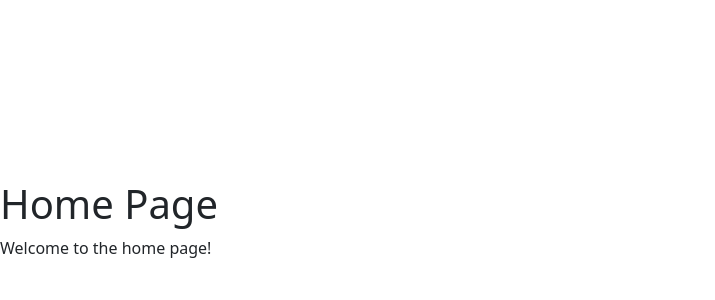
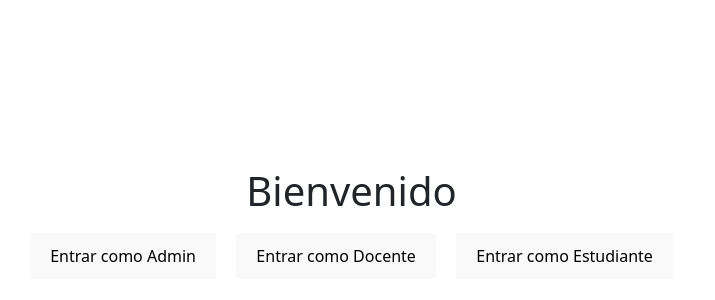
Before and after one commit to DanielTolaba-Umss/Plataforma-Python, a React (Vite) app in the folder front-end/: page / in a window 1280 px wide. Shown: the part 172-472 px from the top of the page, without its empty margins (0-715 px from the left). Built offline with nearby package versions, Linux system fonts and the light colour scheme.

Commit message:
resolviendo conflictos

```diff
--- a/front-end/src/App.jsx
+++ b/front-end/src/App.jsx
@@ -1,10 +1,65 @@
-import AppRouter from "./routes/AppRouter";
-import 'bootstrap/dist/css/bootstrap.min.css';
+import React, { useState } from "react";
+import AppDocente from "./AppDocente";
+import AppAdmin from "./AppAdmin";
+import AppEstudiante from "./AppEstudiante";
+import "bootstrap/dist/css/bootstrap.min.css";
 
 function App() {
+  const [vista, setVista] = useState(null); // 'admin' | 'docente' | 'estudiante' | null
+
+  const manejarVista = (tipo) => {
+    setVista(tipo);
+  };
+
+  const volver = () => {
+    setVista(null);
+  };
+
+  if (vista === "admin") {
+    return (
+      <div>
+        <button onClick={volver}>← Volver</button>
+        <AppAdmin />
+      </div>
+    );
+  }
+
+  if (vista === "docente") {
+    return (
+      <div>
+        <button onClick={volver}>← Volver</button>
+        <AppDocente />
+      </div>
+    );
+  }
+
+  if (vista === "estudiante") {
+    return (
+      <div>
+        <button onClick={volver}>← Volver</button>
+        <AppEstudiante />
+      </div>
+    );
+  }
+
   return (
-    <div className="App">
-      <AppRouter />
+    <div style={{ padding: "20px", textAlign: "center" }}>
+      <h1>Bienvenido</h1>
+      <button onClick={() => manejarVista("admin")} style={{ margin: "10px" }}>
+        Entrar como Admin
+      </button>
+      <button
+        onClick={() => manejarVista("docente")}
+        style={{ margin: "10px" }}
+      >
+        Entrar como Docente
+      </button>
+      <button
+        onClick={() => manejarVista("estudiante")}
+        style={{ margin: "10px" }}
+      >
+        Entrar como Estudiante
+      </button>
     </div>
   );
 }
```
